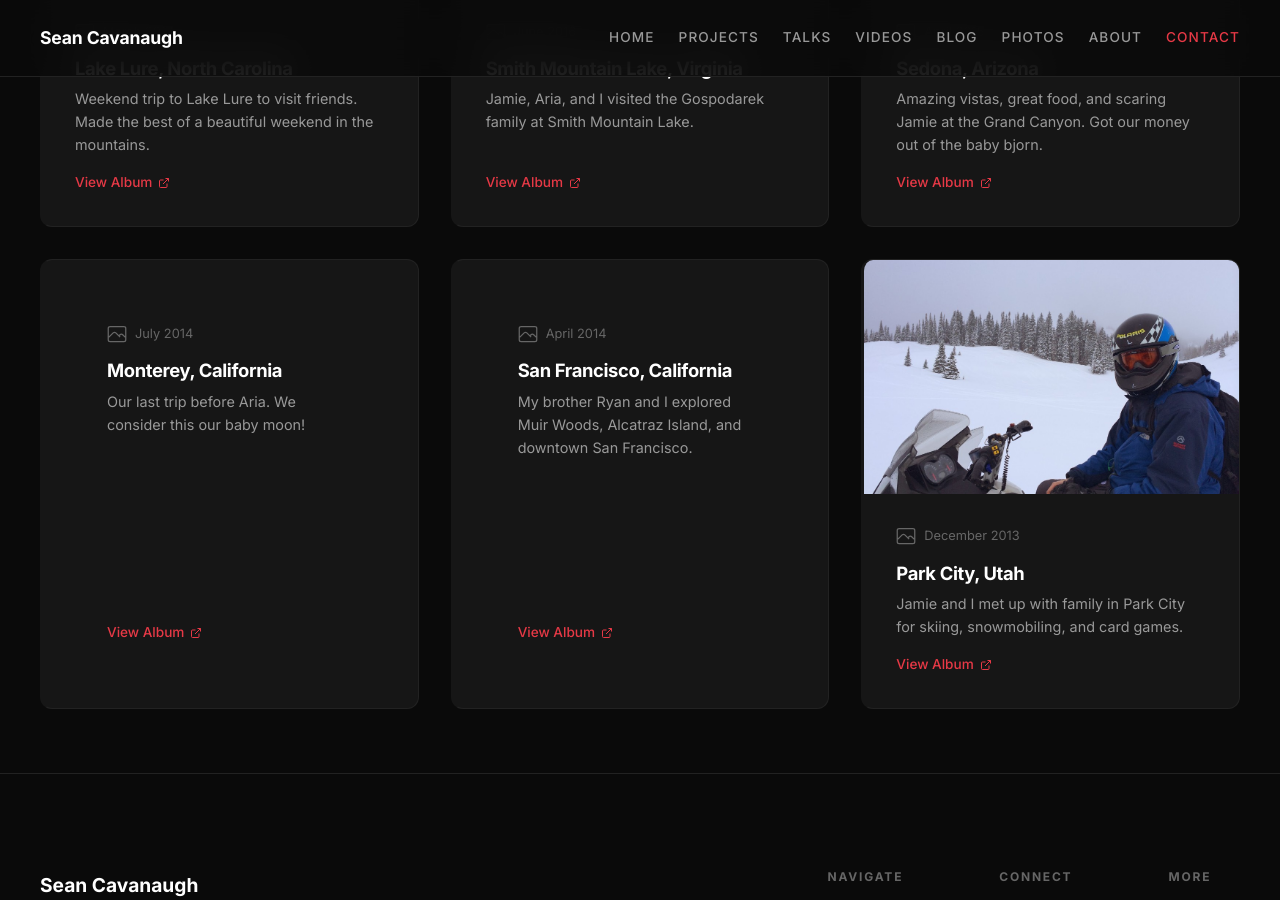
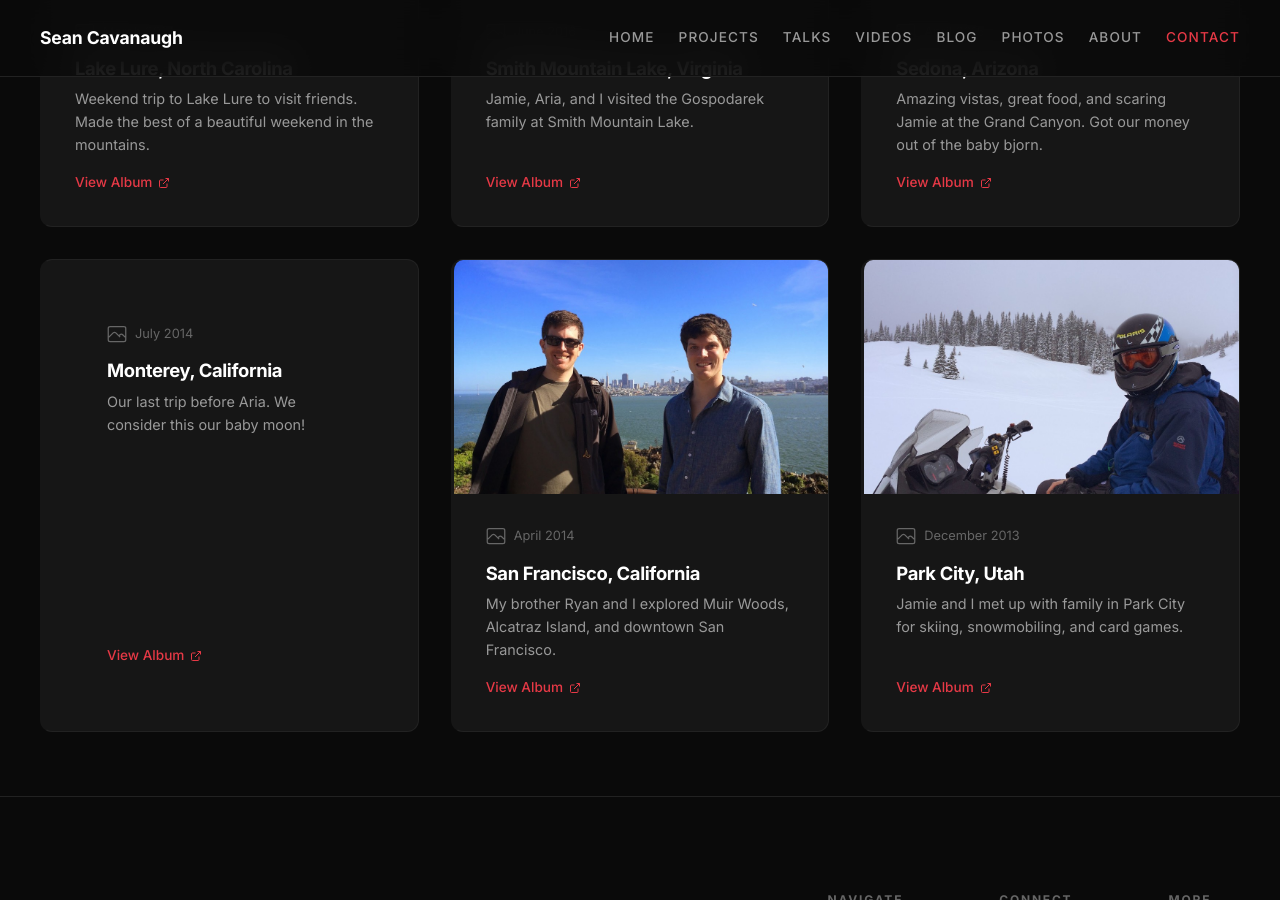
Before and after one commit to IPvSean/cavanaugh.pro, a Jekyll site: the page built from pages/albums.html, in a window 1280 px wide and 900 px high, scrolled down 1771 px. Built offline with Jekyll 4.4.1, drawn with Linux system fonts in a browser that asks for light colours.

Commit message:
Add San Francisco 2014 album cover photo
Co-authored-by: Cursor <cursoragent@cursor.com>

```diff
--- a/_data/albums.yml
+++ b/_data/albums.yml
@@ -73,6 +73,7 @@
   date: "April 2014"
   description: "My brother Ryan and I explored Muir Woods, Alcatraz Island, and downtown San Francisco."
   url: "https://photos.app.goo.gl/ZVtFC37DnrwCTDuC2"
+  image: "/assets/images/album-san-francisco-2014.png"
   category: "travel"
 
 - title: "Park City, Utah"
```
Also changed, not shown: assets/images/album-san-francisco-2014.png (added).
